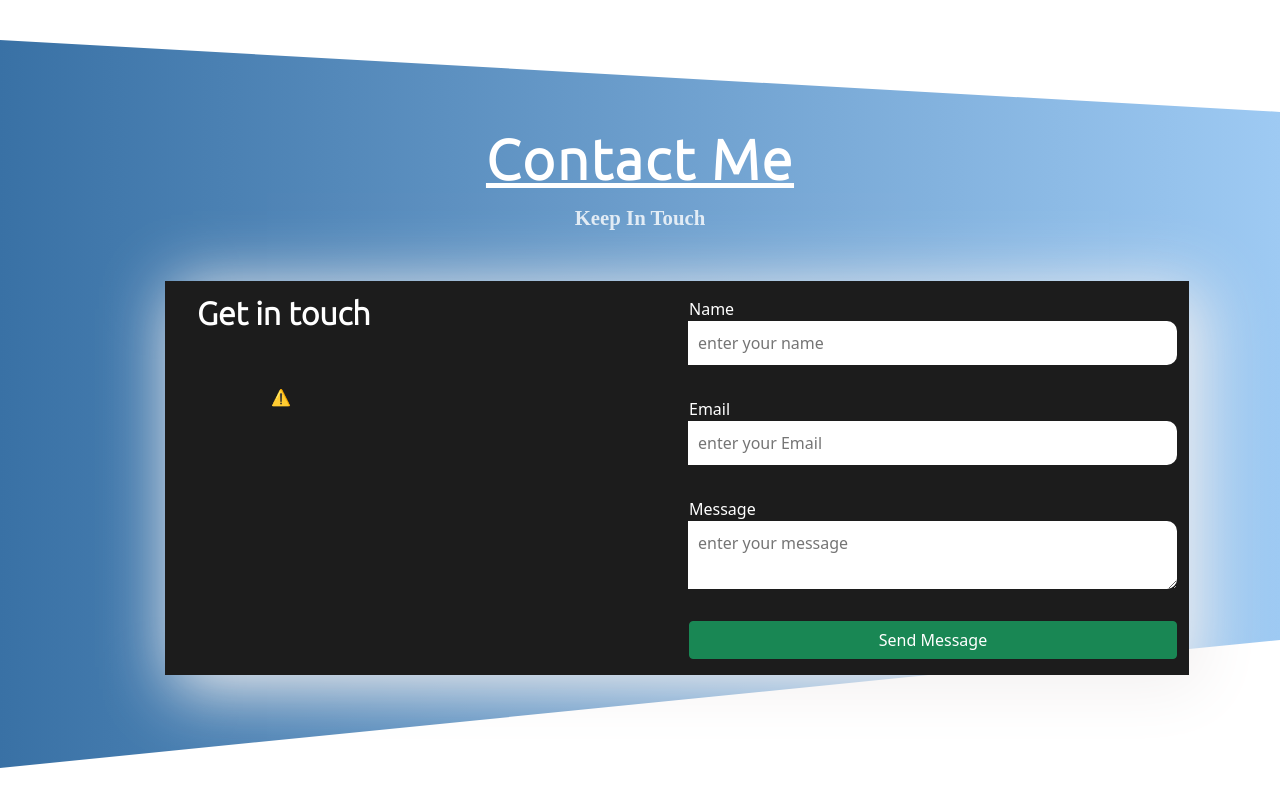
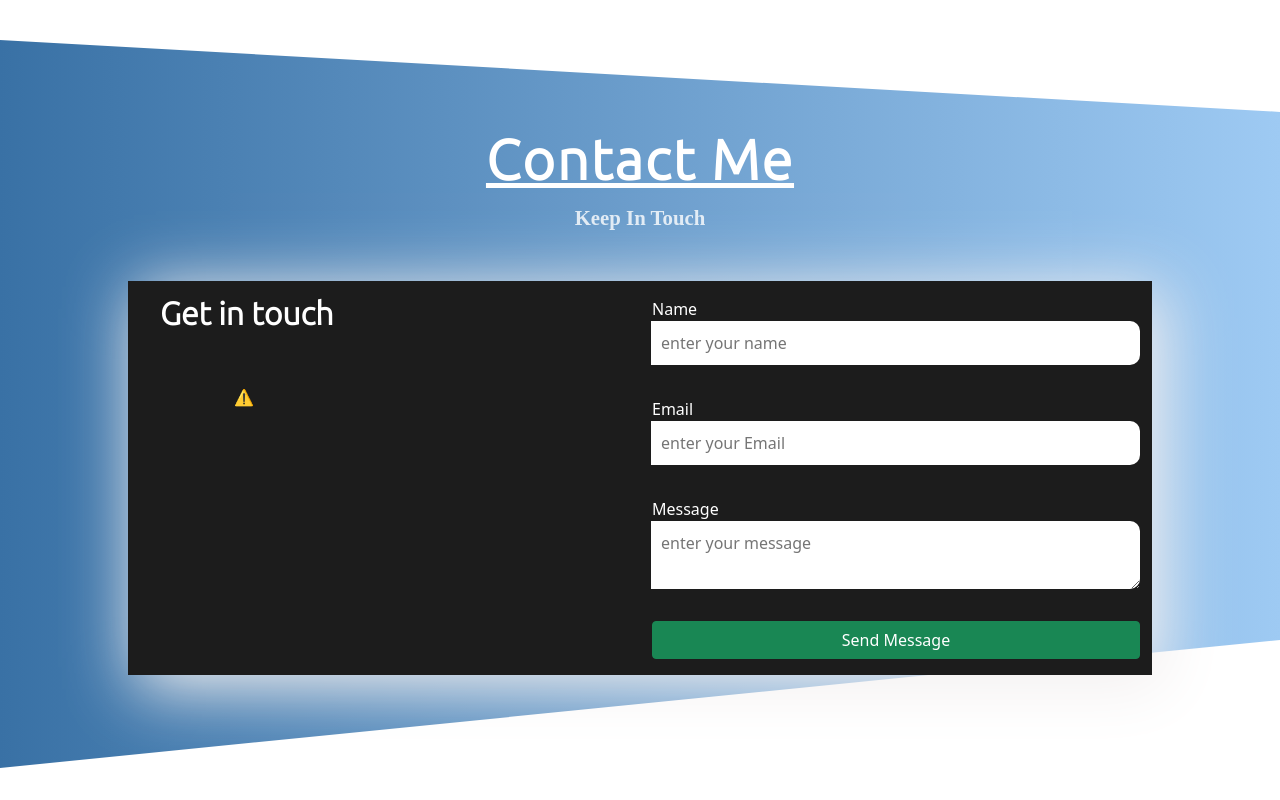
Before and after one commit to TamaraAndrea85/Portfolio, a React (Create React App) app: page / in a window 1280 px wide. Shown: the part 2767-3567 px from the top of the page. Built offline with nearby package versions, Linux system fonts and the light colour scheme; no server answers.

Commit message:
Update Contact.js

```diff
--- a/src/Contact.js
+++ b/src/Contact.js
@@ -33,7 +33,7 @@ export default function Contact() {
   return (
     <>
       <div>
-        <div className="contact-me-card row">
+        <div className="contact-me-card mx-auto row">
           <div className="col-lg-6 col-md-5 col-sm-12 left-contact px-2 py-2">
             <span className="get-in-touch mx-4 my-5">Get in touch </span>
 
```
